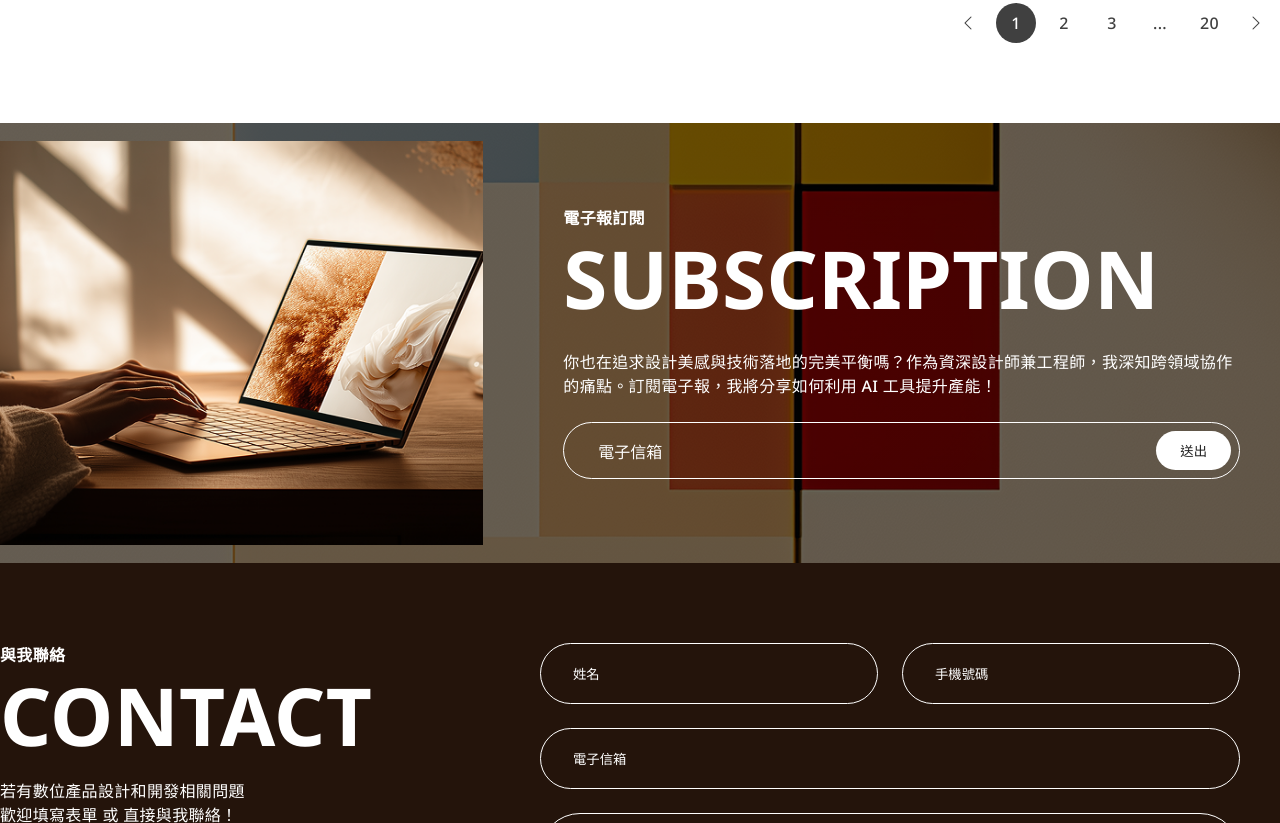
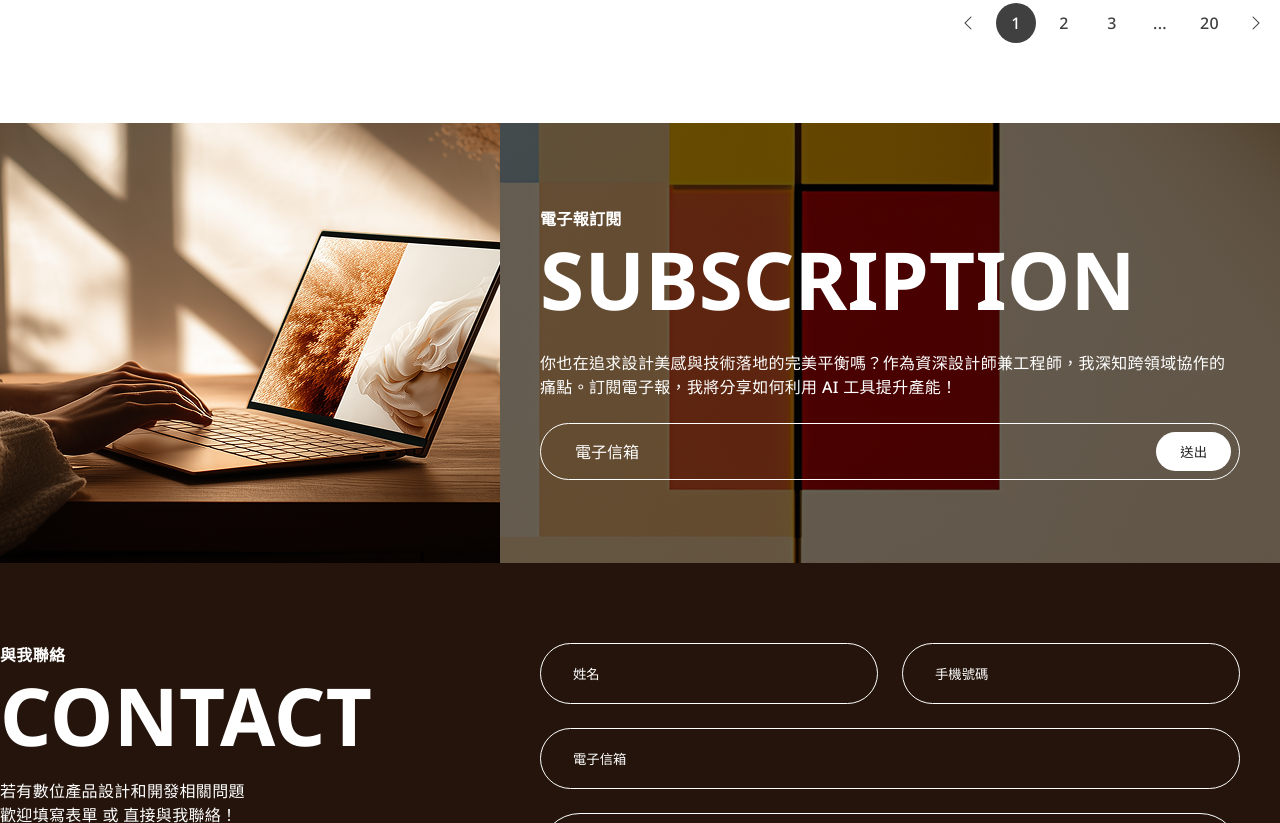
Before and after one commit to marduklien/2026-web-camp, a plain HTML site: page blog.html in a window 1280 px wide. Shown: the part 1977-2800 px from the top of the page. Drawn offline with nearby package versions, Linux system fonts and the light colour scheme.

Commit message:
修正下方對齊

```diff
--- a/blog.html
+++ b/blog.html
@@ -244,8 +244,10 @@
   <!-- subscription -->
   <section class="subscription">
     <div class="container">
-      <div class="sub-img">
-        <img src="./img/subscription.png" alt="">
+      <div class="subscription-left">
+        <div class="sub-img">
+          <img src="./img/subscription.png" alt="">
+        </div>
       </div>
       <div class="sub-form">
         <div class="sub-info">
--- a/css/style.css
+++ b/css/style.css
@@ -27,6 +27,7 @@
   2. 斷點設定 (Mixins for Breakpoints)
    ==========================================================================
 */
+
 
 @mixin lg {
   @media (max-width: 1024px) {
@@ -129,7 +130,7 @@ a:hover {
 }
 
 
-/* 導覽列 */
+/* navbar */
 .header {
   display: flex;
   align-items: center;
@@ -231,7 +232,6 @@ a:hover {
 
 .container {
   display: flex;
-  gap: 40px;
   max-width: 1296px;
   margin: 0 auto;
   padding: 0;
@@ -269,6 +269,7 @@ a:hover {
 
 .blog {
   margin-bottom: 80px;
+  gap: 40px;
 }
 
 .post {
@@ -448,23 +449,37 @@ background:
   width: 100%;
   display: flex;
   justify-content: center;
-  align-items: center;
-  .container {
-    display: flex;
-  }
+  align-items: stretch;
 }
 
+.subscription > .container {
+  height: 100%;
+  align-items: stretch;
+}
+
+.subscription-left {
+  flex: 5;
+  height: 100%;
+  overflow: hidden;
+}
 
 .sub-img {
+  width: 100%;
   height: 100%;
-  flex: 5;
+}
+
+.sub-img img {
+  width: 100%;
+  height: 100%;
+  object-fit: cover;
+  display: block;
 }
 
 .sub-form {
   display: flex;
   flex-direction: column;
   justify-content: center;
-  align-items: center;
+  align-items: stretch;
   gap: 24px;
   padding: 0 40px;
   flex: 7;
@@ -474,7 +489,7 @@ background:
   display: flex;
   flex-direction: column;
   gap: 24px;
-
+  width: 100%;
 }
 
 .sub-title {
```
Lines whose indentation alone changed are shown as unchanged.
